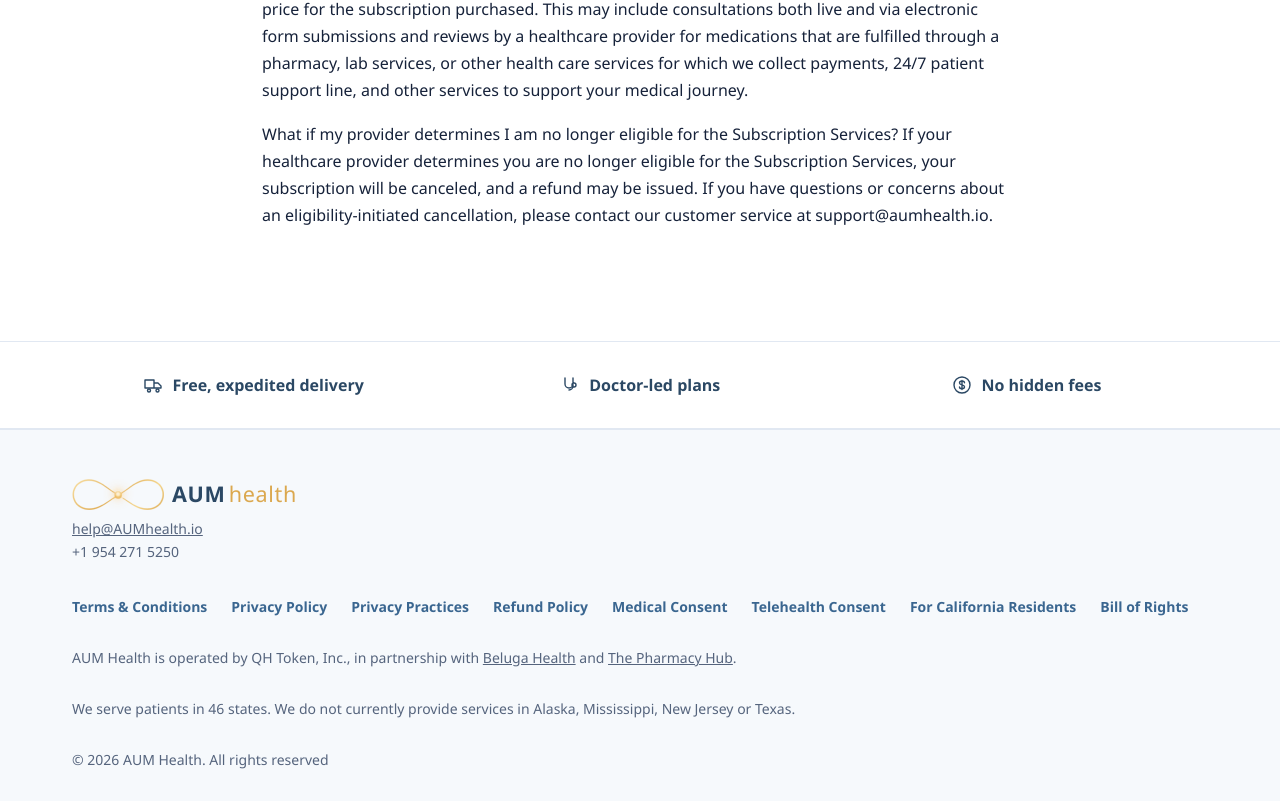
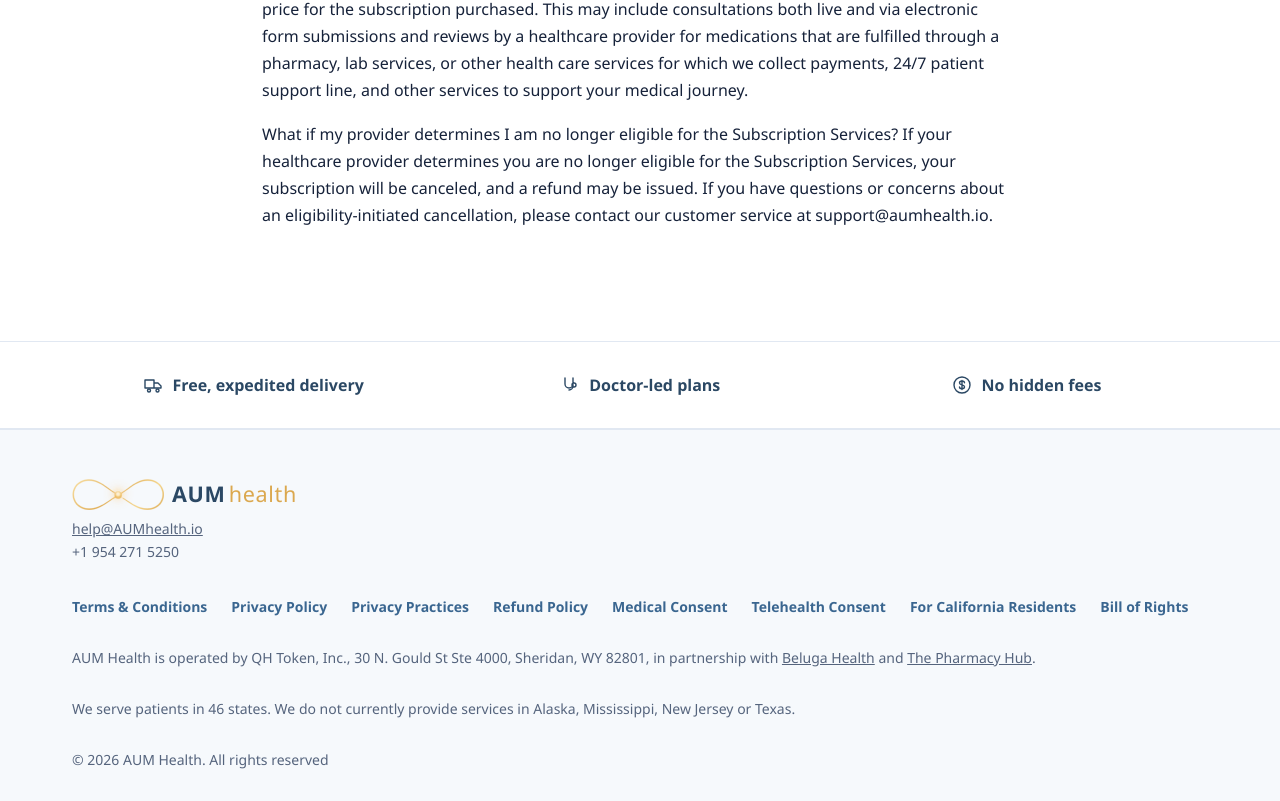
Before and after one commit to ZainRafiqueDev/Aum-Health, a React (Vite) app in the folder client/: page /refund-policy in a window 1280 px wide. Shown: the part 1991-2792 px from the top of the page. Built offline with nearby package versions, Linux system fonts and the light colour scheme.

Commit message:
Footer: add QH Token, Inc. address

```diff
--- a/client/src/components/Footer.jsx
+++ b/client/src/components/Footer.jsx
@@ -74,6 +74,7 @@ export default function Footer() {
         {footer.legalEntity && (
           <StatesNotice>
             AUM Health is operated by {footer.legalEntity}
+            {footer.legalEntityAddress && <>, {footer.legalEntityAddress}</>}
             {footer.partners?.length > 0 && (
               <>
                 , in partnership with{' '}
--- a/client/src/content/site-content.js
+++ b/client/src/content/site-content.js
@@ -508,6 +508,7 @@ export const footer = {
   statesNotOperationalNotice:
     'We serve patients in 46 states. We do not currently provide services in Alaska, Mississippi, New Jersey or Texas.',
   legalEntity: 'QH Token, Inc.',
+  legalEntityAddress: '30 N. Gould St Ste 4000, Sheridan, WY 82801',
   partners: [
     { label: 'Beluga Health', href: 'https://www.belugahealth.com' },
     { label: 'The Pharmacy Hub', href: 'https://pharmacyhub.com/' },
```
